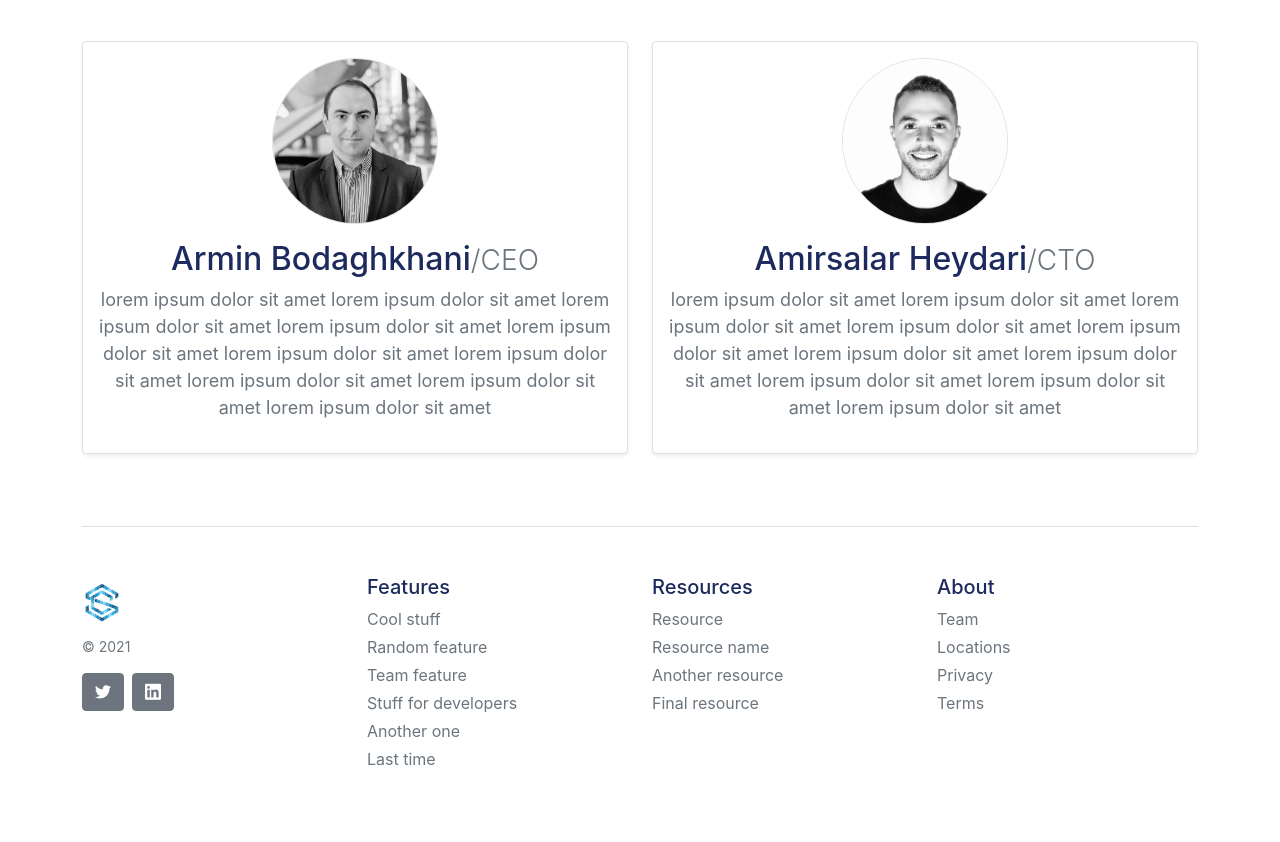
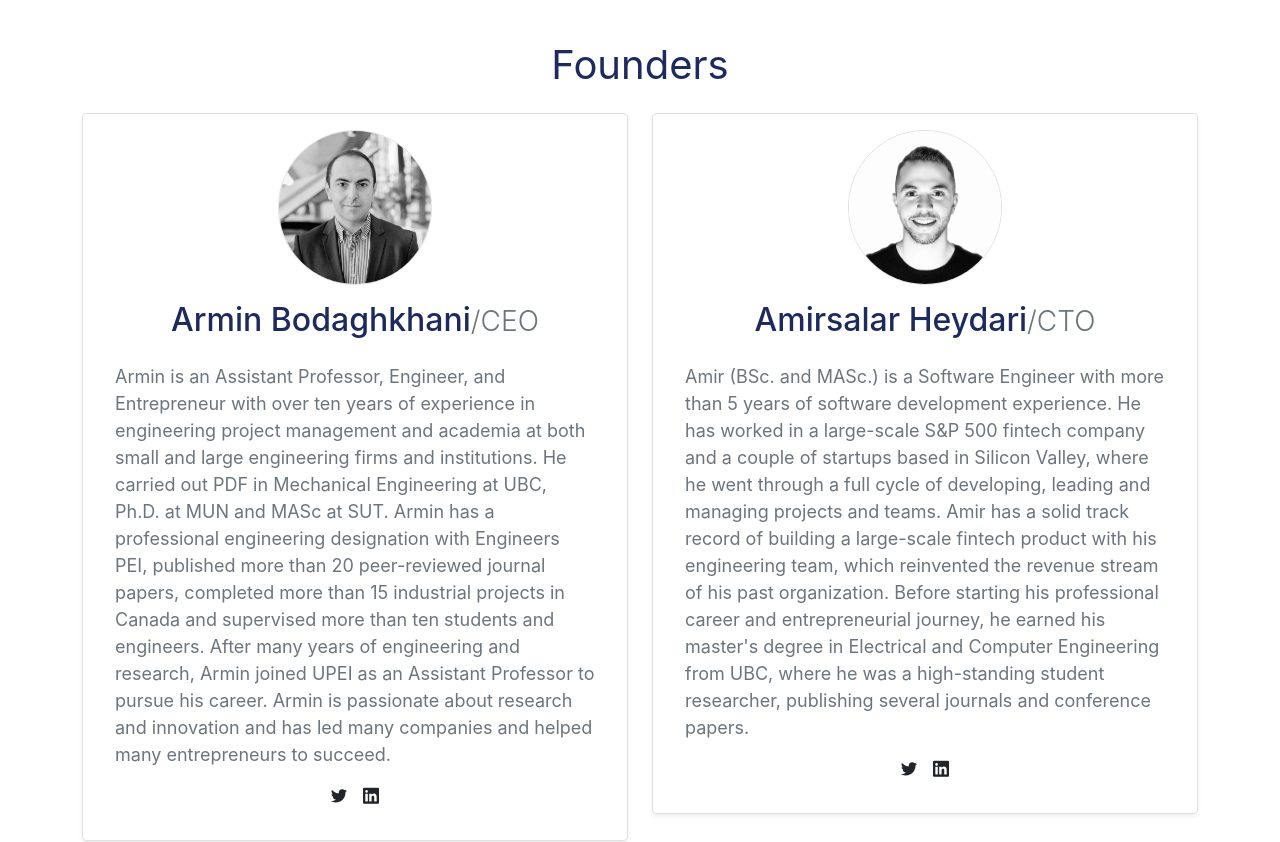
Before and after one commit to scinhq/landing-page, a Next.js app: page /team in a window 1280 px wide. Shown: the part 321-1163 px from the top of the page. Built offline with nearby package versions, Linux system fonts and the light colour scheme.

Commit message:
PLAT-5 Add social media links for founders

```diff
--- a/src/components/Footer.tsx
+++ b/src/components/Footer.tsx
@@ -1,8 +1,8 @@
 import Image from 'next/image';
-import Link from 'next/link';
 import Logo from '../../public/img/logo/logo.svg';
+import { SocialButton } from './SocialButtons';
 
-interface SocialMediumInformation {
+export interface SocialMediumInformation {
   name: string;
   url: string;
   isActive: boolean;
@@ -37,20 +37,6 @@ const SOCIAL_MEDIA: SocialMediumInformation[] = [
 ];
 
 export default function FooterView() {
-  const socialButtons = (socialMediumInfo: SocialMediumInformation) => {
-    return (
-      <div className="btn-group me-2" role="group">
-        <button type="button" className="btn btn-secondary">
-          <Link href={socialMediumInfo.url} passHref>
-            <a target="_blank">
-              <em className={socialMediumInfo.iconClassName}></em>
-            </a>
-          </Link>
-        </button>
-      </div>
-    );
-  };
-
   return (
     <footer className="pt-4 my-md-5 pt-md-5 border-top">
       <div className="row">
@@ -64,7 +50,7 @@ export default function FooterView() {
               aria-label="Toolbar with button groups"
             >
               {SOCIAL_MEDIA.map((socialMed) => {
-                return socialMed.isActive ? socialButtons(socialMed) : <></>;
+                return socialMed.isActive ? SocialButton(socialMed) : <></>;
               })}
             </div>
           </div>
--- /dev/null
+++ b/src/components/SocialButtons.tsx
@@ -0,0 +1,50 @@
+import Link from 'next/link';
+import { SocialMediumInformation } from './Footer';
+import { FounderInfoCardProps } from './TeamView';
+
+export const SocialButton = (props: SocialMediumInformation) => {
+  return (
+    <div className="btn-group me-2" role="group">
+      <button type="button" className="btn btn-secondary">
+        <Link href={props.url} passHref>
+          <a target="_blank">
+            <em className={props.iconClassName}></em>
+          </a>
+        </Link>
+      </button>
+    </div>
+  );
+};
+
+export const TeamSocialLinks = (props: FounderInfoCardProps) => {
+  const { socialMediaLinks } = props;
+  const socialMedia = (socialMedInfo: SocialMediumInformation) => {
+    return (
+      <Link href={socialMedInfo.url} passHref>
+        <a className="mx-2" target="_blank">
+          <em className={socialMedInfo.iconClassName}></em>
+        </a>
+      </Link>
+    );
+  };
+
+  const socialMediaWrapper = (socialLinks: SocialMediumInformation[]) => {
+    return (
+      <div className="row justify-content-center">
+        <div className="col-auto">
+          {socialLinks.map((socialMed: SocialMediumInformation) => {
+            return socialMedia(socialMed);
+          })}
+        </div>
+      </div>
+    );
+  };
+
+  return (
+    <>
+      {socialMediaLinks.length > 0
+        ? socialMediaWrapper(socialMediaLinks)
+        : null}
+    </>
+  );
+};
--- a/src/components/TeamView.tsx
+++ b/src/components/TeamView.tsx
@@ -2,38 +2,84 @@ import Image from 'next/image';
 import styles from '../assets/styles/team.module.css';
 import AmirsalarPhoto from '../../public/img/team/Amirsalar-B&W.jpg';
 import ArminPhoto from '../../public/img/team/Armin-B&W.jpg';
-import FooterView from './Footer';
+import FooterView, { SocialMediumInformation } from './Footer';
+import { TeamSocialLinks } from './SocialButtons';
 
-interface FounderInfoCardProps {
+export interface FounderInfoCardProps {
   fullName: string;
   description: string;
   position: string;
   imagePath: any;
+  socialMediaLinks: SocialMediumInformation[];
 }
 
 const FOUNDERS: FounderInfoCardProps[] = [
   {
     fullName: 'Armin Bodaghkhani',
     description:
-      'lorem ipsum dolor sit amet lorem ipsum dolor sit amet lorem ipsum dolor sit amet lorem ipsum dolor sit amet lorem ipsum dolor sit amet lorem ipsum dolor sit amet lorem ipsum dolor sit amet  lorem ipsum dolor sit amet lorem ipsum dolor sit amet lorem ipsum dolor sit amet',
+      'Armin is an Assistant Professor, Engineer, and Entrepreneur with over ten years \
+      of experience in engineering project management and academia at both small and large \
+      engineering firms and institutions. He carried out PDF in Mechanical Engineering \
+      at UBC, Ph.D. at MUN and MASc at SUT. Armin has a professional engineering designation \
+      with Engineers PEI, published more than 20 peer-reviewed journal papers, completed more \
+      than 15 industrial projects in Canada and supervised more than ten students and engineers.\
+      After many years of engineering and research, Armin joined UPEI as an Assistant Professor \
+      to pursue his career. Armin is passionate about research and innovation and has led many \
+      companies and helped many entrepreneurs to succeed.',
     position: 'CEO',
     imagePath: ArminPhoto,
+    socialMediaLinks: [
+      {
+        name: 'twitter',
+        url: 'https://twitter.com/arminbodaghkh',
+        isActive: true,
+        iconClassName: 'lni lni-twitter-filled',
+      },
+      {
+        name: 'linkedin',
+        url: 'https://linkedin.com/in/arminbodaghkhani',
+        isActive: true,
+        iconClassName: 'lni lni-linkedin-original',
+      },
+    ],
   },
   {
     fullName: 'Amirsalar Heydari',
     description:
-      'lorem ipsum dolor sit amet lorem ipsum dolor sit amet lorem ipsum dolor sit amet lorem ipsum dolor sit amet lorem ipsum dolor sit amet lorem ipsum dolor sit amet lorem ipsum dolor sit amet  lorem ipsum dolor sit amet lorem ipsum dolor sit amet lorem ipsum dolor sit amet',
+      "Amir (BSc. and MASc.) is a Software Engineer with more than 5 years of software \
+      development experience. He has worked in a large-scale S&P 500 fintech company \
+      and a couple of startups based in Silicon Valley, where he went through \
+      a full cycle of developing, leading and managing projects and teams. Amir has a \
+      solid track record of building a large-scale fintech product with his engineering \
+      team, which reinvented the revenue stream of his past organization. Before \
+      starting his professional career and entrepreneurial journey, he earned his master's degree \
+      in Electrical and Computer Engineering from UBC, where he was a high-standing \
+      student researcher, publishing several journals and conference papers.",
     position: 'CTO',
     imagePath: AmirsalarPhoto,
+    socialMediaLinks: [
+      {
+        name: 'twitter',
+        url: 'https://twitter.com/amirsalar',
+        isActive: true,
+        iconClassName: 'lni lni-twitter-filled',
+      },
+      {
+        name: 'linkedin',
+        url: 'https://linkedin.com/in/arminbodaghkhani',
+        isActive: true,
+        iconClassName: 'lni lni-linkedin-original',
+      },
+    ],
   },
 ];
 
 export default function TeamView() {
   const founderCard = (founderInfo: FounderInfoCardProps) => {
     return (
-      <div className="card mb-4 rounded-3 shadow-sm">
+      <div className="card mb-4 rounded-3 shadow-sm p-3">
         <div className="row justify-content-around">
-          <div className="col-4 mt-3">
+          <div className="col-4">
             <Image
               src={founderInfo.imagePath}
               className="card-img-top rounded-circle border"
@@ -46,13 +92,14 @@ export default function TeamView() {
           </div>
         </div>
         <div className="card-body">
-          <h2 className="card-title pricing-card-title">
+          <h2 className="card-title mb-4 pricing-card-title text-center">
             {founderInfo.fullName}
             <small className="text-muted fw-light">
               /{founderInfo.position}
             </small>
           </h2>
           <p className="text-muted">{founderInfo.description}</p>
+          {TeamSocialLinks(founderInfo)}
         </div>
       </div>
     );
@@ -73,7 +120,8 @@ export default function TeamView() {
         </div>
 
         <main>
-          <div className="row row-cols-1 row-cols-md-3 mb-3 text-center justify-content-center">
+          <h1 className="display-6 fw-normal text-center mb-4">Founders</h1>
+          <div className="row row-cols-1 row-cols-md-3 mb-3 justify-content-center">
             {FOUNDERS.map((aFounder, index) => {
               return (
                 <div key={index} className="col col-md-6">
```
